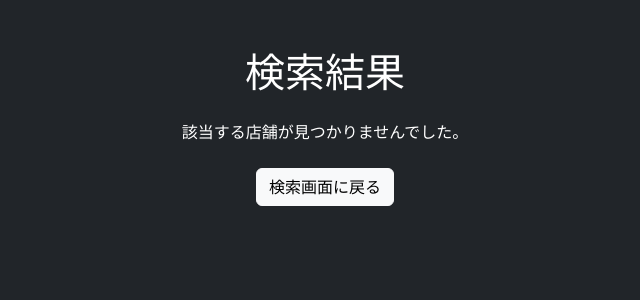
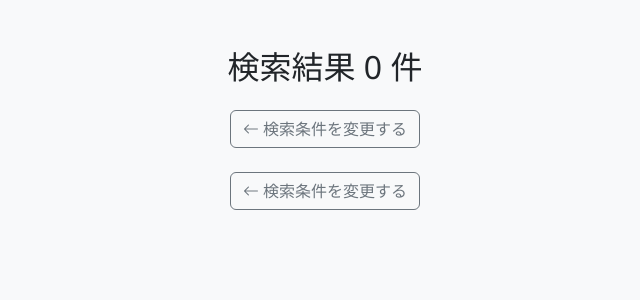
Before and after one commit to tenj1n/restaurant_finder_app, a Flask app: template templates/results.html in a window 1280 px wide. Shown: the top 300 px of the page, without its empty margins (315-955 px from the left). Run offline with Flask 3, Linux system fonts and the light colour scheme; the template is opened without the code that fills it, so the values that code supplies are empty.

Commit message:
検索結果のUI変更

```diff
--- a/templates/results.html
+++ b/templates/results.html
@@ -3,64 +3,125 @@
 <head>
   <meta charset="UTF-8">
   <title>検索結果</title>
-    <!-- Bootstrapのスタイルシートを読み込む（CDN） -->
+
+  <!-- Bootstrap＋Bootstrap Iconsの読み込み -->
   <link href="https://cdn.jsdelivr.net/npm/bootstrap@5.3.2/dist/css/bootstrap.min.css" rel="stylesheet">
+  <link href="https://cdn.jsdelivr.net/npm/bootstrap-icons@1.10.5/font/bootstrap-icons.css" rel="stylesheet">
+
+  <style>
+    /* 背景・フォント基本設定 */
+    body {
+      background-color: #f8f9fa;
+      font-family: 'Segoe UI', sans-serif;
+    }
+
+    /* レストランカードのスタイル */
+    .card-restaurant {
+      border: none;
+      border-radius: 10px;
+      overflow: hidden;
+      box-shadow: 0 4px 10px rgba(0, 0, 0, 0.1);
+      background: #fff;
+      transition: transform 0.2s;
+    }
+
+    /* カードをホバーしたときの浮き上がり効果 */
+    .card-restaurant:hover {
+      transform: translateY(-5px);
+    }
+
+    /* 店舗画像スタイル */
+    .restaurant-img {
+      width: 100%;
+      height: 180px;
+      object-fit: cover;
+    }
+
+    /* カード内部の情報部分 */
+    .restaurant-body {
+      padding: 1rem;
+    }
+
+    /* 店舗タイトルスタイル */
+    .restaurant-title {
+      font-weight: bold;
+      font-size: 1.2rem;
+      margin-bottom: 0.5rem;
+      color: #212529;
+    }
+
+    /* 店舗情報のテキストスタイル */
+    .restaurant-info {
+      font-size: 0.9rem;
+      color: #555;
+    }
+
+    /* 詳細ボタンのスタイル */
+    .btn-detail {
+      background-color: #dc3545;
+      color: #fff;
+      border: none;
+      border-radius: 6px;
+      font-weight: bold;
+      padding: 0.5rem 1rem;
+      margin-top: 0.5rem;
+      display: block;
+      width: 100%;
+      text-align: center;
+    }
+  </style>
 </head>
-<!-- Bootstrapのダークモード風背景と文字色 -->
-<body class="bg-dark text-white">
 
-    <!-- ページ全体を中央寄せ・余白付きで表示 -->
-    <div class="container mt-5">
-        <!-- ページタイトル -->
-        <h1 class="mb-4 text-center">検索結果</h1>
+<body>
 
-        <!-- 検索結果（店舗）が存在する場合 -->
-        {% if shops %}
-            <!-- グリッドレイアウトでカードを複数列に並べる -->
-            <div class="row">
-                {% for shop in shops %}
-                    <!-- 中サイズで2列、大サイズで3列になる -->
-                    <div class="col-md-6 col-lg-4 mb-4">
-                        <!-- 店舗情報をカード形式で表示 -->
-                        <div class="card h-100 text-dark">
+<!--  コンテンツ全体コンテナ -->
+<div class="container py-5">
 
-                            <!-- 店舗の画像があれば表示 -->
-                            {% if shop.photo and shop.photo.pc %}
-                                <img src="{{ shop.photo.pc.l }}" class="card-img-top" alt="店舗画像">
-                            {% endif %}
+  <!--  検索結果件数の表示 -->
+  <h2 class="mb-4 text-center">検索結果 {{ shops|length }} 件</h2>
 
-                            <div class="card-body">
-                                <!-- 店舗名（クリックすると詳細ページへ） -->
-                                <h5 class="card-title">
-                                    <a href="{{ url_for('detail', shop_id=shop.id) }}" class="text-decoration-none text-dark">
-                                        {{ shop.name }}
+    <!--  戻るボタン -->
+    <div class="text-center mb-4">
+        <a href="/" class="btn btn-outline-secondary">
+          <i class="bi bi-arrow-left"></i> 検索条件を変更する
         </a>
-                                </h5>
-
-                                <!-- アクセス情報（最寄り駅など） -->
-                                <p class="card-text">{{ shop.access }}</p>
       </div>
 
-                            <!-- 下部に公式ページリンクボタンを配置 -->
-                            <div class="card-footer bg-transparent border-0">
-                                <a href="{{ shop.urls.pc }}" target="_blank" class="btn btn-outline-primary w-100">
-                                    公式ページを見る
-                                </a>
+  <!--  レストランカードを並べるエリア -->
+  <div class="row g-4">
+
+    <!-- 🔁 店舗リストをループしてカードを生成 -->
+    {% for shop in shops %}
+    <div class="col-md-4">
+      <div class="card-restaurant">
+        <!-- 店舗画像（なければplacehold.jpでも代用できる） -->
+        <img src="{{ shop.photo.pc.l }}" class="restaurant-img" alt="{{ shop.name }}">
+        <div class="restaurant-body">
+          <!-- 店舗名 -->
+          <div class="restaurant-title">{{ shop.name }}</div>
+
+          <!-- 店舗のエリア・ジャンル・予算情報 -->
+          <div class="restaurant-info">
+            <i class="bi bi-geo-alt"></i> {{ shop.small_area.name }}<br>
+            <i class="bi bi-egg-fried"></i> {{ shop.genre.name }}<br>
+            <i class="bi bi-cash-stack"></i> {{ shop.budget.name }}
+          </div>
+
+          <!-- 詳細ページへのリンク -->
+          <a href="{{ shop.urls.pc }}" target="_blank" class="btn btn-detail">詳細を見る</a>
         </div>
       </div>
     </div>
     {% endfor %}
+    <!--  戻るボタン -->
+    <div class="text-center mb-4">
+        <a href="/" class="btn btn-outline-secondary">
+          <i class="bi bi-arrow-left"></i> 検索条件を変更する
+        </a>
+    </div>
   </div>
 
-        <!-- 検索結果が1件もなかった場合 -->
-        {% else %}
-            <p class="text-center">該当する店舗が見つかりませんでした。</p>
-        {% endif %}
+</div>
 
-        <!-- 検索画面に戻るボタン -->
-        <div class="text-center mt-4">
-            <a href="/" class="btn btn-light">検索画面に戻る</a>
-        </div>
-    </div>
 </body>
 </html>
```
Lines whose indentation alone changed are shown as unchanged.
